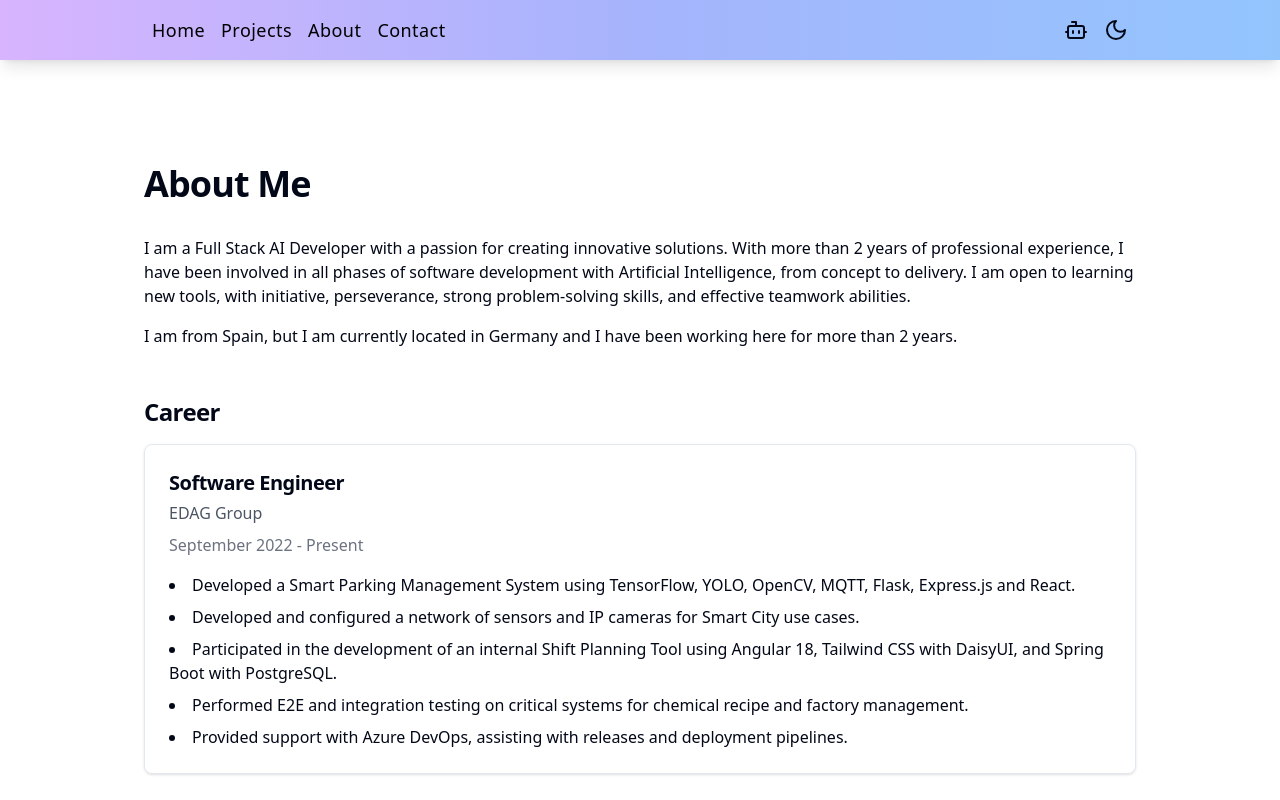
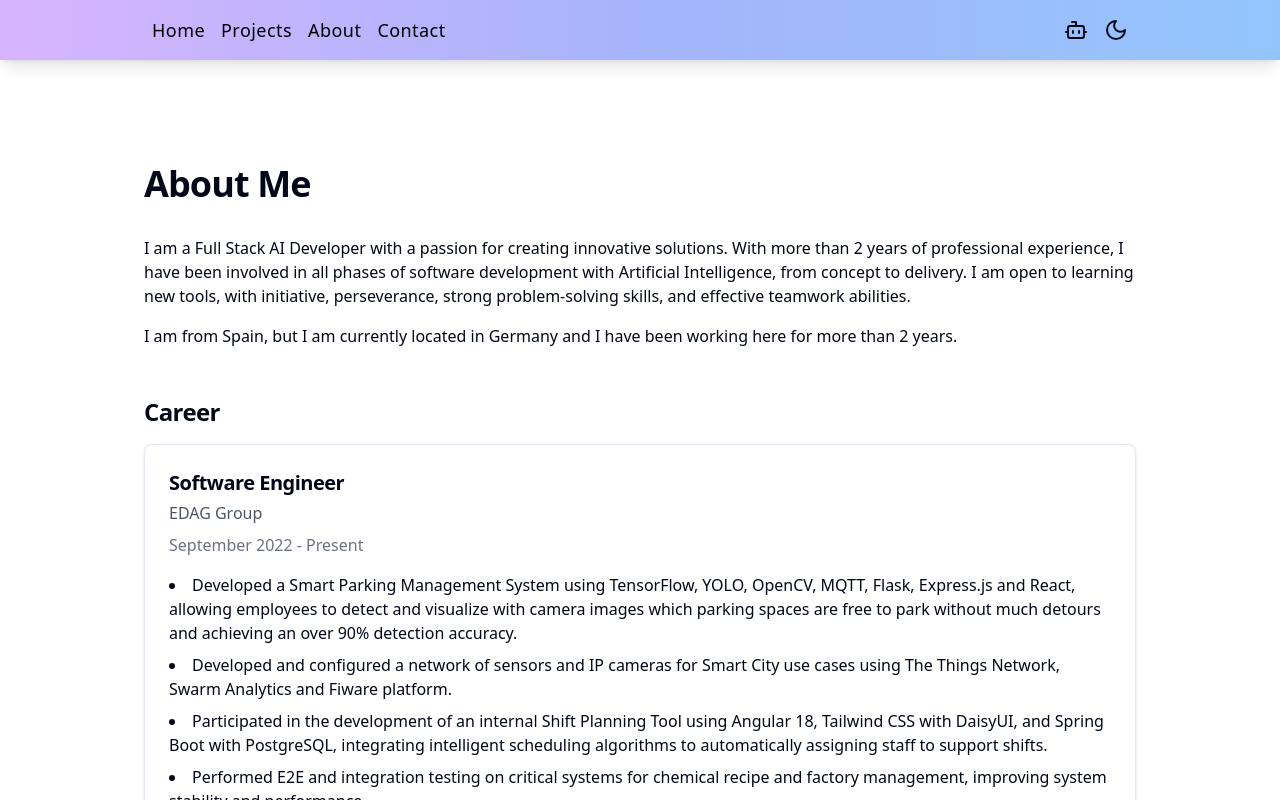
Before and after one commit to lintenn/my-portfolio, a Next.js app: page /about in a window 1280 px wide. Shown: the top 800 px of the page. Built offline with nearby package versions, Linux system fonts and the light colour scheme.

Commit message:
Update info and colors

```diff
--- a/src/app/about/page.tsx
+++ b/src/app/about/page.tsx
@@ -62,11 +62,11 @@ export default function Page() {
             company="EDAG Group"
             period="September 2022 - Present"
             responsibilities={[
-              "Developed a Smart Parking Management System using TensorFlow, YOLO, OpenCV, MQTT, Flask, Express.js and React.",
-              "Developed and configured a network of sensors and IP cameras for Smart City use cases.",
-              "Participated in the development of an internal Shift Planning Tool using Angular 18, Tailwind CSS with DaisyUI, and Spring Boot with PostgreSQL.",
-              "Performed E2E and integration testing on critical systems for chemical recipe and factory management.",
-              "Provided support with Azure DevOps, assisting with releases and deployment pipelines.",
+              "Developed a Smart Parking Management System using TensorFlow, YOLO, OpenCV, MQTT, Flask, Express.js and React, allowing employees to detect and visualize with camera images which parking spaces are free to park without much detours and achieving an over 90% detection accuracy.",
+              "Developed and configured a network of sensors and IP cameras for Smart City use cases using The Things Network, Swarm Analytics and Fiware platform.",
+              "Participated in the development of an internal Shift Planning Tool using Angular 18, Tailwind CSS with DaisyUI, and Spring Boot with PostgreSQL, integrating intelligent scheduling algorithms to automatically assigning staff to support shifts.",
+              "Performed E2E and integration testing on critical systems for chemical recipe and factory management, improving system stability and performance.",
+              "Provided support with Azure DevOps, assisting with releases and deployment pipelines. Managed dockerization of applications, ensuring seamless deployment across multiple environments.",
             ]}
           />
         </div>
@@ -254,9 +254,9 @@ export default function Page() {
             When I&apos;m not lifting weights at the gym or sharpening my boxing
             skills, you can find me in the kitchen experimenting with new
             recipes. I also love to dance, especially salsa and bachata, where
-            rhythm takes over. And when I&apos;m not moving to the beat or perfecting
-            a dish, I&apos;m probably battling with German grammar—it&apos;s a fun
-            challenge!
+            rhythm takes over. And when I&apos;m not moving to the beat or
+            perfecting a dish, I&apos;m probably battling with German
+            grammar—it&apos;s a fun challenge!
           </p>
         </div>
       </div>
--- a/src/components/ExperienceCard.tsx
+++ b/src/components/ExperienceCard.tsx
@@ -16,8 +16,8 @@ const ExperienceCard: React.FC<ExperienceCardProps> = ({
   return (
     <div className="rounded-lg border p-6 shadow">
       <H3 className="mb-1 text-xl font-semibold">{title}</H3>
-      <p className="mb-2 text-gray-600">{company}</p>
-      <p className="mb-4 text-gray-500">{period}</p>
+      <p className="mb-2 text-gray-600 dark:text-gray-300">{company}</p>
+      <p className="mb-4 text-gray-500 dark:text-gray-400">{period}</p>
       <ul className="list-inside list-disc space-y-2">
         {responsibilities.map((responsibility, index) => (
           <li key={index} className="">
```
